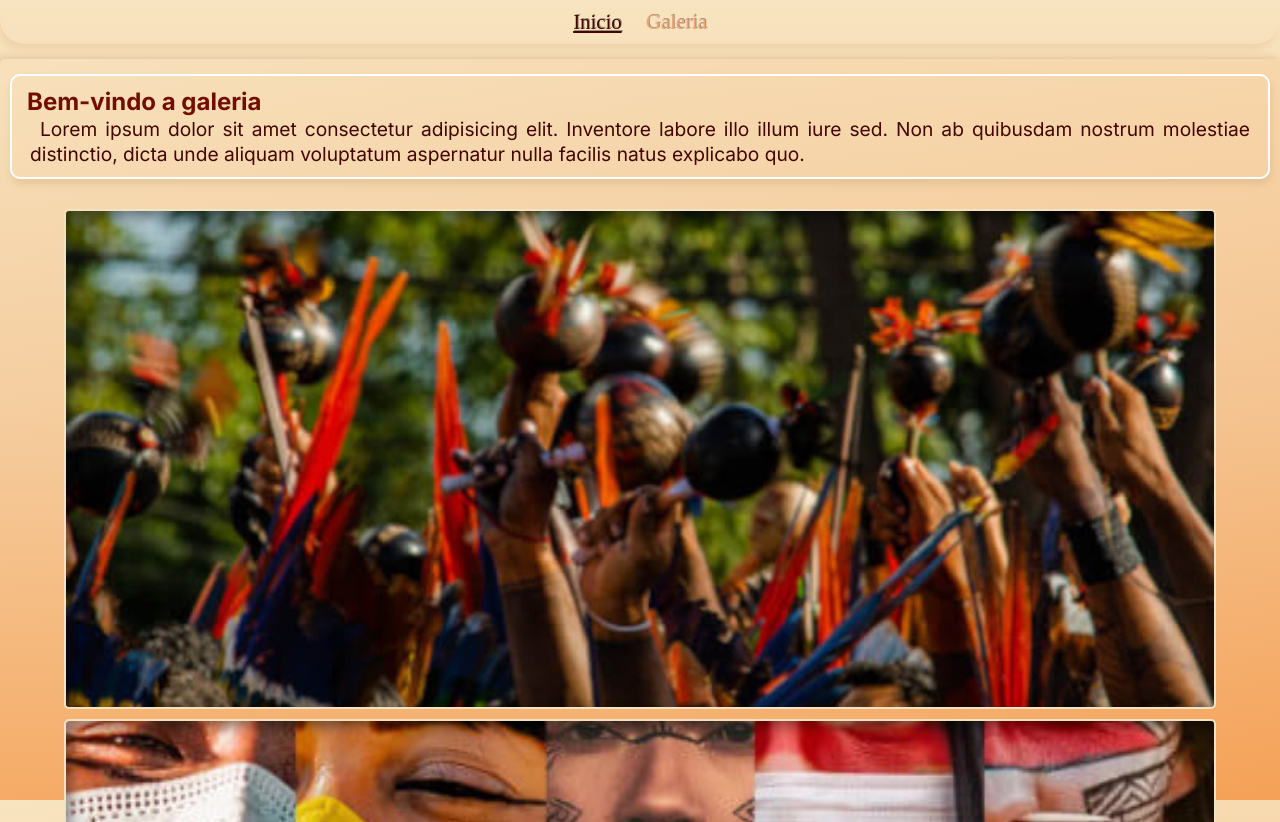
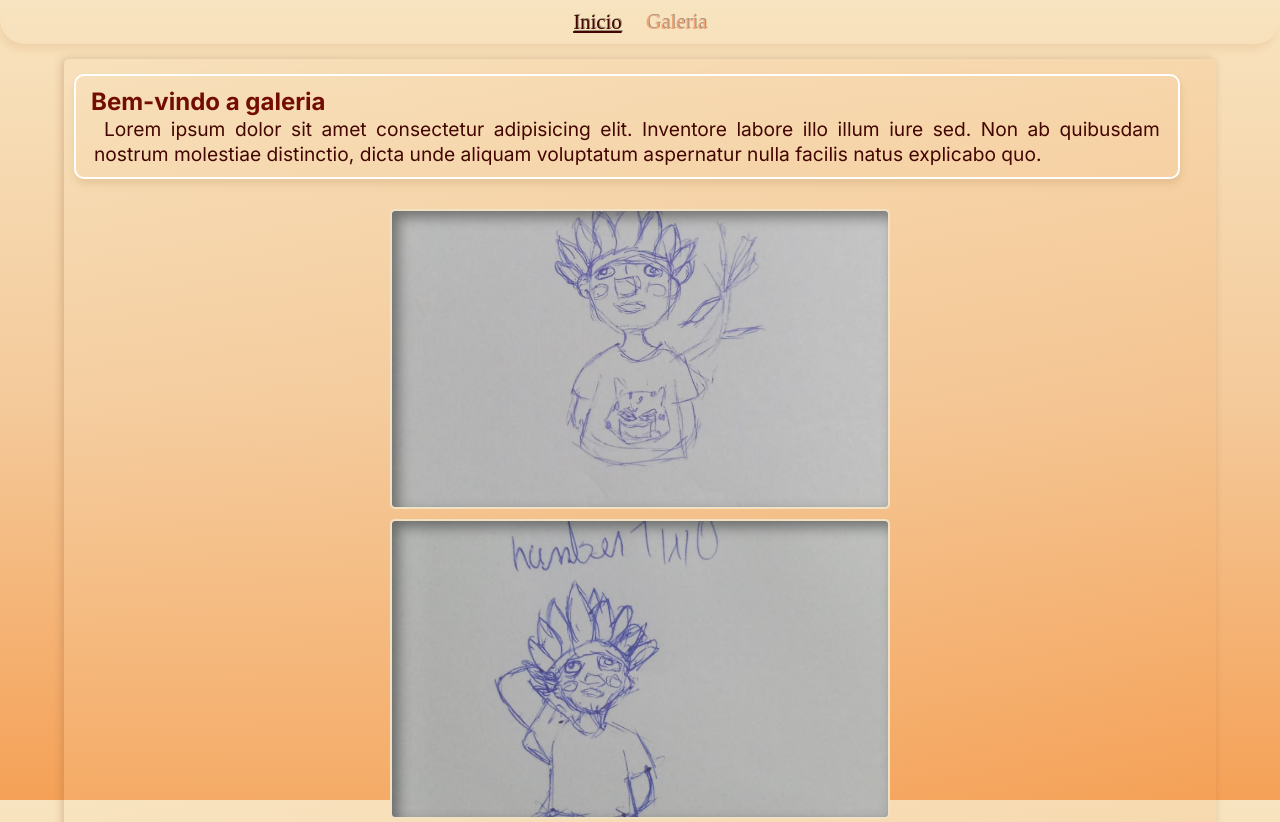
Before and after one commit to LRozendo/Projeto-Encontrarte, a plain HTML site: page galery.html in a window 1280 px wide. Shown: the top 822 px of the page. Drawn offline with Linux system fonts and the light colour scheme; a web font is replaced by a local one.

Commit message:
Resolve responsibility bugs and Add nav changes

```diff
--- a/assets/CSS/Galery.css
+++ b/assets/CSS/Galery.css
@@ -29,6 +29,7 @@ html, body {
 
 body {
     background-attachment: fixed;
+    overflow-x: hidden;
 }
 
 nav {
@@ -38,7 +39,7 @@ nav {
 
     text-align: center;
 
-    margin-top: 10px;
+    padding-top: 10px;
     padding-bottom: 10px;
     border-bottom-left-radius: 25px;
     border-bottom-right-radius: 25px;
@@ -53,18 +54,29 @@ nav a {
     font-weight: normal;
     color: var(--ColorBasicContrast);
     text-decoration: underline;
+
+    transition: 0.2s;
+}
+
+nav a:hover, nav a:active {
+    background-color: var(--GradientColorNormal);
+
+    padding: 5px;
+    border-radius: 5px;
+
+    transition: 0.2s;
 }
 
 main {
     background-image: linear-gradient(to right, var(--GradientColorLighterBlured), var(--GradientColorNormalBlured), var(--GradientColorBoldBlured));
     background-attachment: scroll;
 
-    width: 100vw;
+    width: 90vw;
 
     padding-top: 5px;
     margin: auto;
-    margin-top: 15px;
-    margin-bottom: 15px;
+
+
 
     box-shadow: rgba(140, 92, 50, 0.296) -2px 0px 8px 0px;
 
@@ -73,6 +85,8 @@ main {
 }
 
 article {
+    width: 96%;
+
     margin: 10px;
     padding: 10px;
 
@@ -104,16 +118,16 @@ article > p {
 }
 
 #Imagem1 {
-    background-image: url(../images/Imagem1Diminuida.jpg);
+    background-image: url(../images/Sla.jfif);
 }
 
 #Imagem2 {
-    background-image: url(../images/Imagem2Dimuida.jpg);
+    background-image: url(../images/Sla2.jfif);
 }
 
 main section {
-    height: 500px;
-    width: 90%;
+    height: 300px;
+    width: 500px;
 
     margin: auto;
     margin-bottom: 10px;
--- a/galery.html
+++ b/galery.html
@@ -14,7 +14,7 @@
         <span style="font-size: 1.3em;">Galeria</span>
     </nav>
 
-    <main>
+    <main style="margin-top: 15px;">
         <article>
             <h1>Bem-vindo a galeria</h1>
             <p>Lorem ipsum dolor sit amet consectetur adipisicing elit. Inventore labore illo illum iure sed. Non ab quibusdam nostrum molestiae distinctio, dicta unde aliquam voluptatum aspernatur nulla facilis natus explicabo quo. <!-- Na teoria, aqui descreveria pra que serve e qual a principal função desta página. --></p>
@@ -29,37 +29,6 @@
         <br>
     </main>
 
-    <script>
-        document.addEventListener("DOMContentLoaded", function() {
-            let lazyloadImages = document.querySelectorAll("section[loading='lazy']");
-            let lazyloadThrottleTimeout;
 
-            function lazyload () {
-                if(lazyloadThrottleTimeout) {
-                    clearTimeout(lazyloadThrottleTimeout);
-                }
-
-                lazyloadThrottleTimeout = setTimeout(function() {
-                    let scrollTop = window.pageYOffset;
-                    lazyloadImages.forEach(function(img) {
-                        if(img.offsetTop < (window.innerHeight + scrollTop)) {
-                            img.style.backgroundImage = img.getAttribute('data-bg');
-                            img.style.backgroundAttachment = 'fixed'; // Garante o efeito parallax
-                            img.removeAttribute('loading');
-                        }
-                    });
-                    if(lazyloadImages.length == 0) {
-                        document.removeEventListener("scroll", lazyload);
-                        window.removeEventListener("resize", lazyload);
-                        window.removeEventListener("orientationChange", lazyload);
-                    }
-                }, 20);
-            }
-
-            document.addEventListener("scroll", lazyload);
-            window.addEventListener("resize", lazyload);
-            window.addEventListener("orientationChange", lazyload);
-        });
-    </script>
 </body>
 </html>
```
Also changed, not shown: assets/CSS/IndexStyle.css (+11 -0 lines), assets/images/Imagem1Diminuida.jpg (deleted), assets/images/Imagem2Dimuida.jpg (deleted), assets/images/Sla.jfif (added), assets/images/Sla2.jfif (added).
